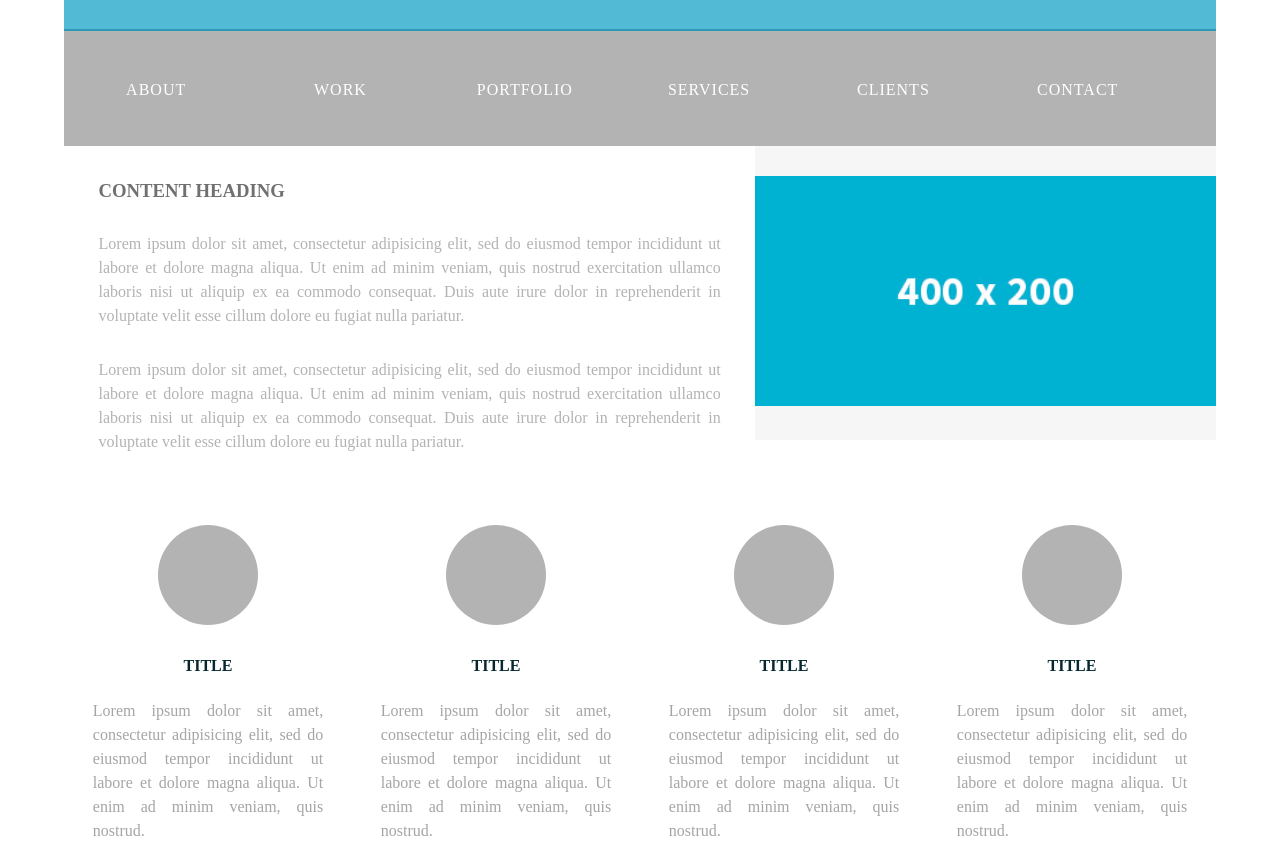
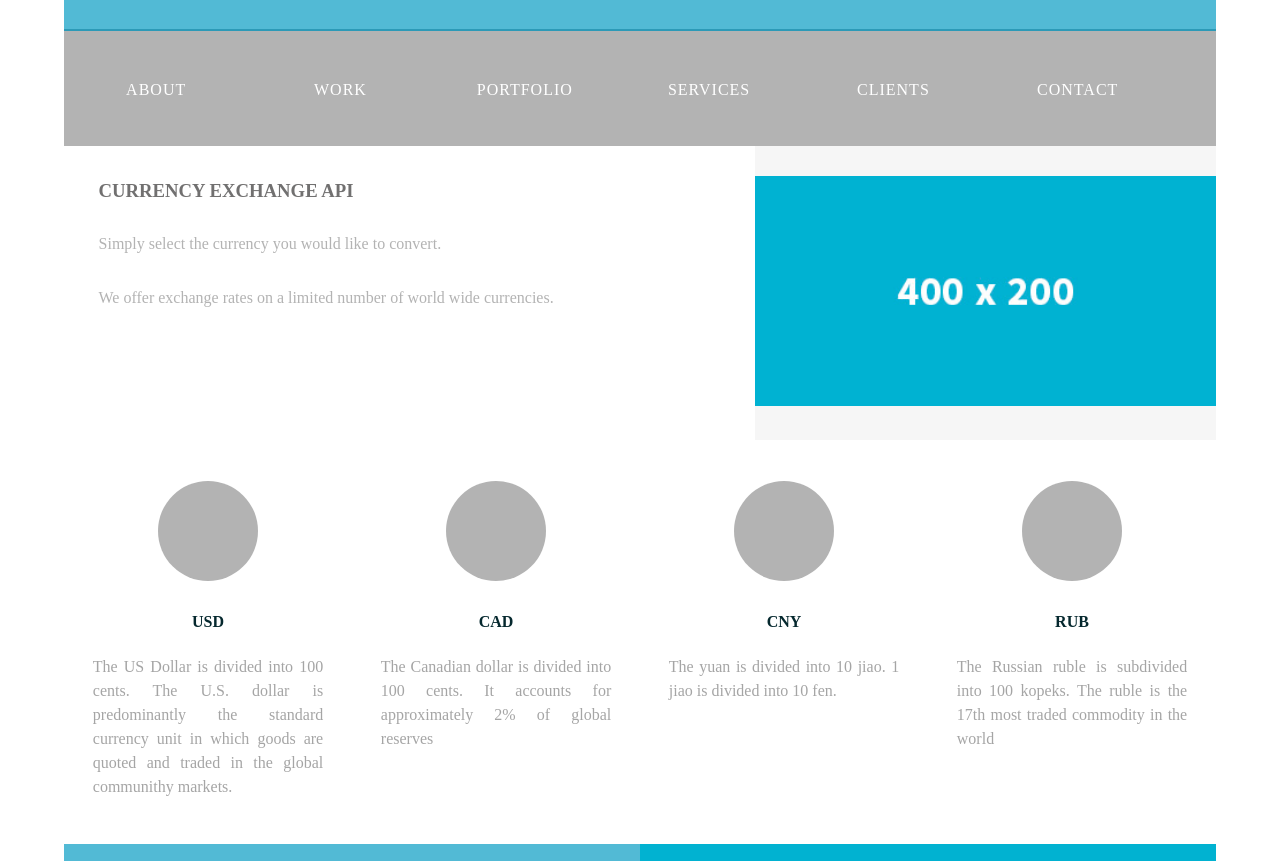
Before and after one commit to c0y01202/currency_exchange_site, a plain HTML site: page index.html in a window 1280 px wide. Shown: the part 71-932 px from the top of the page. Drawn offline with Linux system fonts and the light colour scheme.

Commit message:
added content to the index file

```diff
--- a/index.html
+++ b/index.html
@@ -34,32 +34,32 @@
     <!--Add content to the lines of text below-->
     <h2 class="noDisplay">Main Content</h2>
     <article class="left_article">
-      <h3>content heading</h3>
-      <p>Lorem ipsum dolor sit amet, consectetur adipisicing elit, sed do eiusmod tempor incididunt ut labore et dolore magna aliqua. Ut enim ad minim veniam, quis nostrud exercitation ullamco laboris nisi ut aliquip ex ea commodo consequat. Duis aute irure dolor in reprehenderit in voluptate velit esse cillum dolore eu fugiat nulla pariatur.</p>
-      <p>Lorem ipsum dolor sit amet, consectetur adipisicing elit, sed do eiusmod tempor incididunt ut labore et dolore magna aliqua. Ut enim ad minim veniam, quis nostrud exercitation ullamco laboris nisi ut aliquip ex ea commodo consequat. Duis aute irure dolor in reprehenderit in voluptate velit esse cillum dolore eu fugiat nulla pariatur.</p>
+      <h3>Currency Exchange API</h3>
+      <p>Simply select the currency you would like to convert.</p>
+      <p>We offer exchange rates on a limited number of world wide currencies.</p>
     </article>
     <aside class="right_article"><img src="assets/images/placeholder.jpg" alt="" width="400" height="200" class="placeholder"/> </aside>
   </section>
   <div class="row">
     <div class="columns">
       <p class="thumbnail_align"> <img src="assets/images/bkg_06.jpg" alt="" class="thumbnail"/> </p>
-      <h4>TITLE</h4>
-      <p>Lorem ipsum dolor sit amet, consectetur adipisicing elit, sed do eiusmod tempor incididunt ut labore et dolore magna aliqua. Ut enim ad minim veniam, quis nostrud.</p>
+      <h4>USD</h4>
+      <p>The US Dollar is divided into 100 cents. The U.S. dollar is predominantly the standard currency unit in which goods are quoted and traded in the global communithy markets.</p>
     </div>
     <div class="columns">
       <p class="thumbnail_align"> <img src="assets/images/bkg_06.jpg" alt="" class="thumbnail"/> </p>
-      <h4>TITLE</h4>
-      <p>Lorem ipsum dolor sit amet, consectetur adipisicing elit, sed do eiusmod tempor incididunt ut labore et dolore magna aliqua. Ut enim ad minim veniam, quis nostrud.</p>
+      <h4>CAD</h4>
+      <p>The Canadian dollar is divided into 100 cents. It accounts for approximately 2% of global reserves</p>
     </div>
     <div class="columns">
       <p class="thumbnail_align"> <img src="assets/images/bkg_06.jpg" alt="" class="thumbnail"/> </p>
-      <h4>TITLE</h4>
-      <p>Lorem ipsum dolor sit amet, consectetur adipisicing elit, sed do eiusmod tempor incididunt ut labore et dolore magna aliqua. Ut enim ad minim veniam, quis nostrud.</p>
+      <h4>CNY</h4>
+      <p>The yuan is divided into 10 jiao. 1 jiao is divided into 10 fen. </p>
     </div>
     <div class="columns">
       <p class="thumbnail_align"> <img src="assets/images/bkg_06.jpg" alt="" class="thumbnail"/> </p>
-      <h4>TITLE</h4>
-      <p>Lorem ipsum dolor sit amet, consectetur adipisicing elit, sed do eiusmod tempor incididunt ut labore et dolore magna aliqua. Ut enim ad minim veniam, quis nostrud.</p>
+      <h4>RUB</h4>
+      <p>The Russian ruble is subdivided into 100 kopeks. The ruble is the 17th most traded commodity in the world</p>
     </div>
   </div>
   <div class="row blockDisplay">
```
